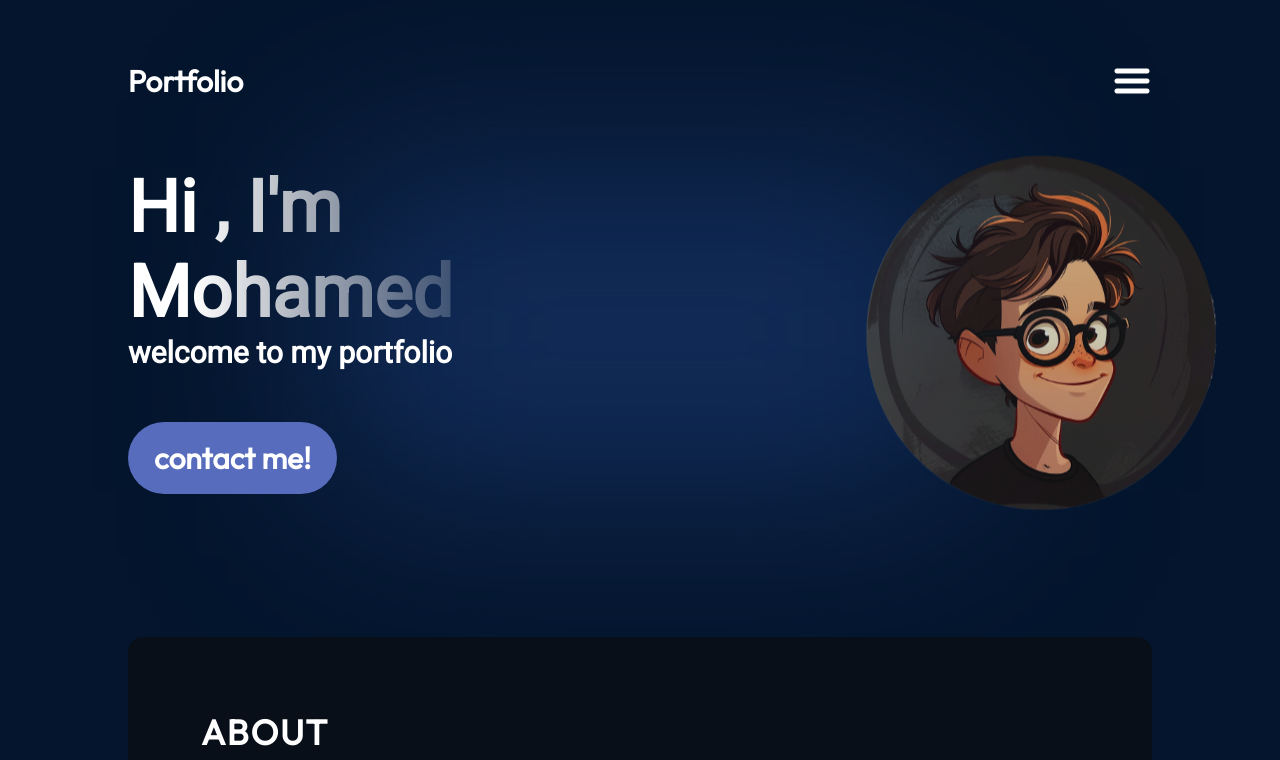
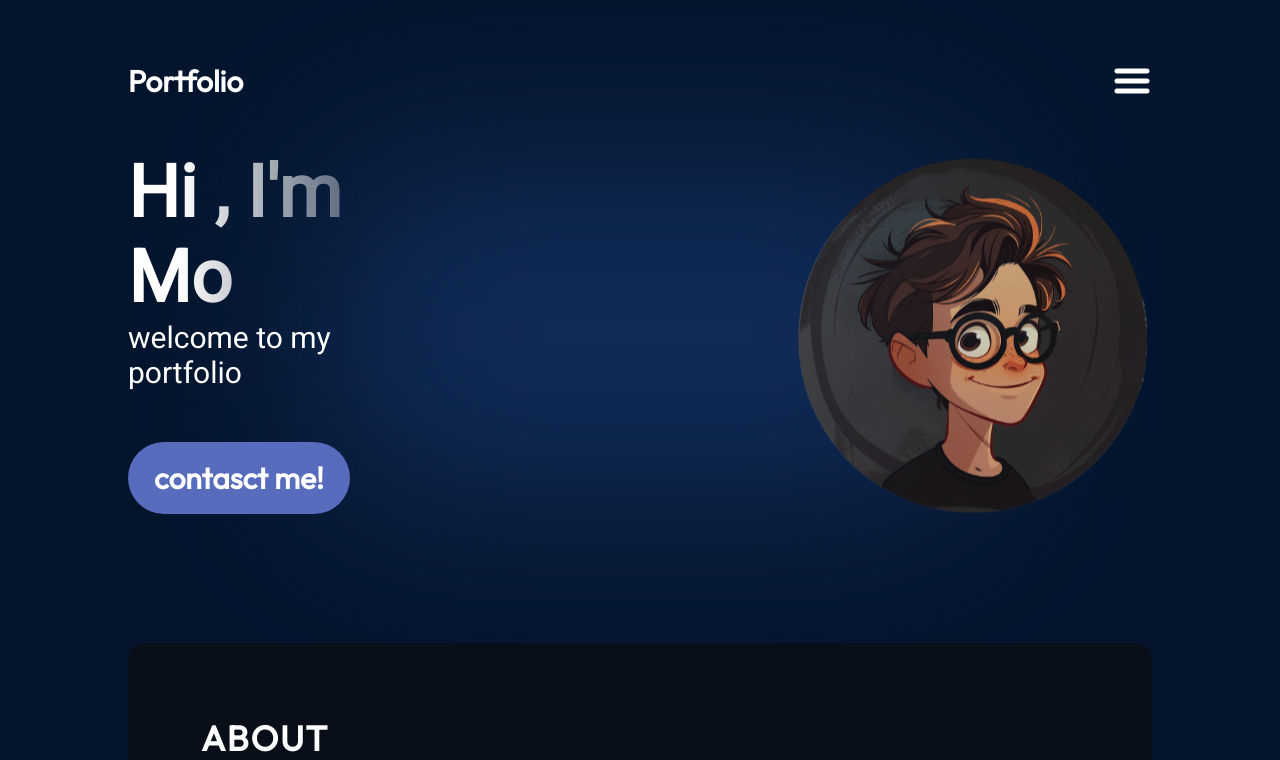
Before and after one commit to ApeX1112/portfolio, a React (Vite) app: page / in a window 1280 px wide. Shown: the top 760 px of the page. Built offline with nearby package versions, Linux system fonts and the light colour scheme.

Commit message:
typing effect

```diff
--- a/src/App.jsx
+++ b/src/App.jsx
@@ -4,8 +4,16 @@ import Navbar from './Components/Navbar/Navbar'
 import Hero from './Components/Hero/Hero'
 import About from './Components/About/About'
 
+
 function App() {
 
+  function displaytext(text){
+    const letter = text.split('').map((letter,idx)=>
+    <span key={idx} style={{animationDelay: `${0.5*idx}s`}} className='fadein'>
+      {letter}
+    </span>
+    )
+  }
 
   return (
     <>
--- a/src/Components/Hero/Hero.css
+++ b/src/Components/Hero/Hero.css
@@ -35,6 +35,7 @@
     font-family: "Roboto";
     margin-bottom: 52px;
 }
+
 
 .contact{
     text-decoration: none;
--- a/src/Components/Hero/Hero.jsx
+++ b/src/Components/Hero/Hero.jsx
@@ -1,14 +1,47 @@
-import React from 'react'
+import React, { useEffect, useState } from 'react'
 import './Hero.css'
 import { getImageUrl } from '../../utils'
 
+const text1="Hi , I'm Mohamed"
+const text2="welcome to my portfolio"
+
+
+
+
+
 const Hero = () => {
+  const [text,settext]=useState(text1)
+  const [displayText, setDisplayText] = useState('');
+  const [index, setIndex] = useState(0);
+
+  useEffect(() => {
+    // Clear previous timeouts and intervals
+    const intervalId = setInterval(() => {
+      if (index < text.length) {
+        setDisplayText(displayText => displayText + text[index]);
+        setIndex(index => index + 1);
+      } else {
+        clearInterval(intervalId);
+        setDisplayText('');
+        setIndex(0);
+        settext(txt=>{
+          if(txt===text1) return text2;
+          else return text1;
+        })
+
+         // Stop the interval when all letters are displayed
+      }
+    }, 500); // Display each letter after 500ms
+
+    return () => clearInterval(intervalId); // Cleanup interval on component unmount
+  }, [index, text]);
   return (
     <section className='container'>
         <div className='content'>
-            <h2 className='Title'>Hi , I'm Mohamed</h2>
-            <h1 className='descr'>welcome to my portfolio </h1>
-            <a className='contact'>contact me!</a>
+            <h2 className='Title'>{displayText}</h2>
+
+            <span className='descr'>{text2}</span>
+            <a className='contact'>contasct me!</a>
         </div>
         <img src={getImageUrl("hero/heroImage.png")} className='heroimg'>
         </img>
```
Also changed, not shown: src/App.css (line endings or trailing spaces).
